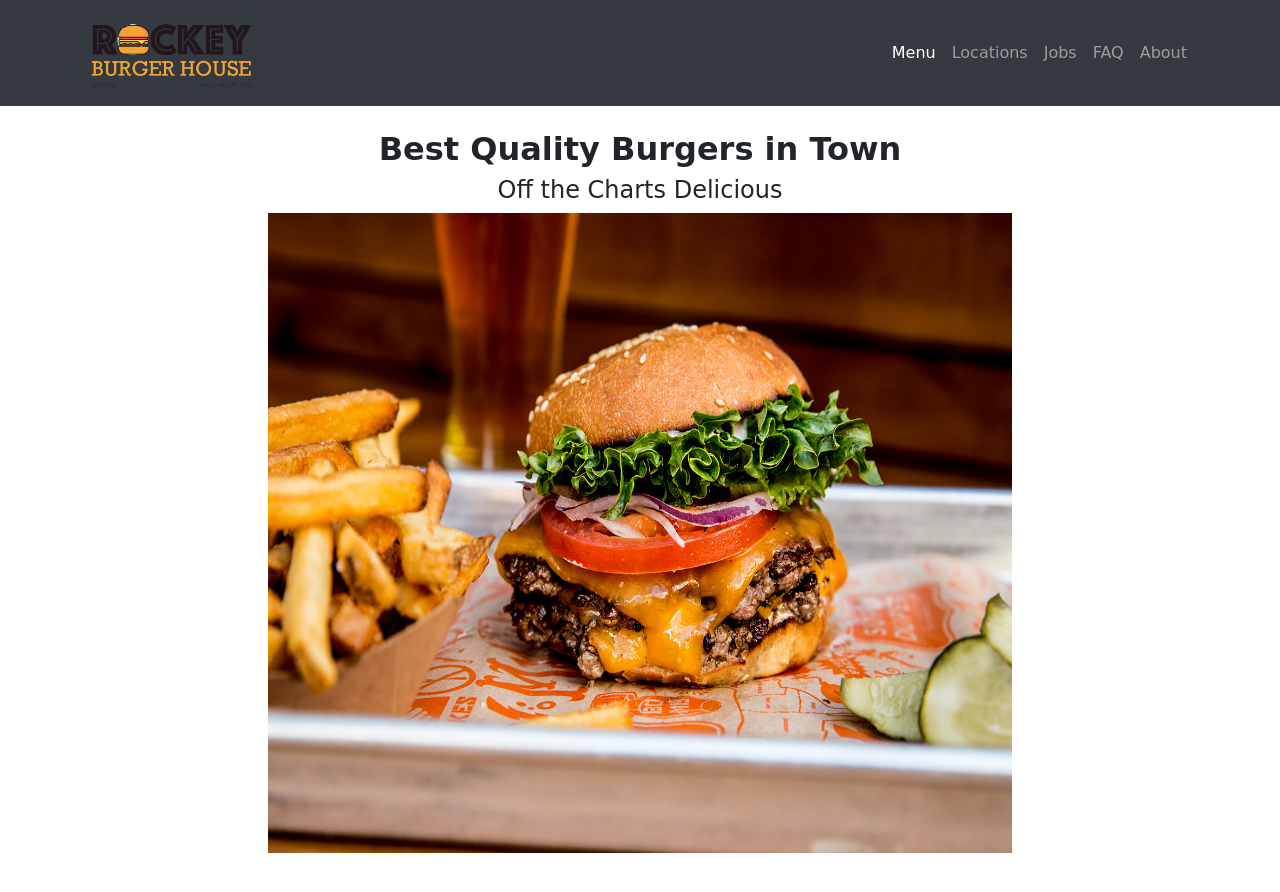
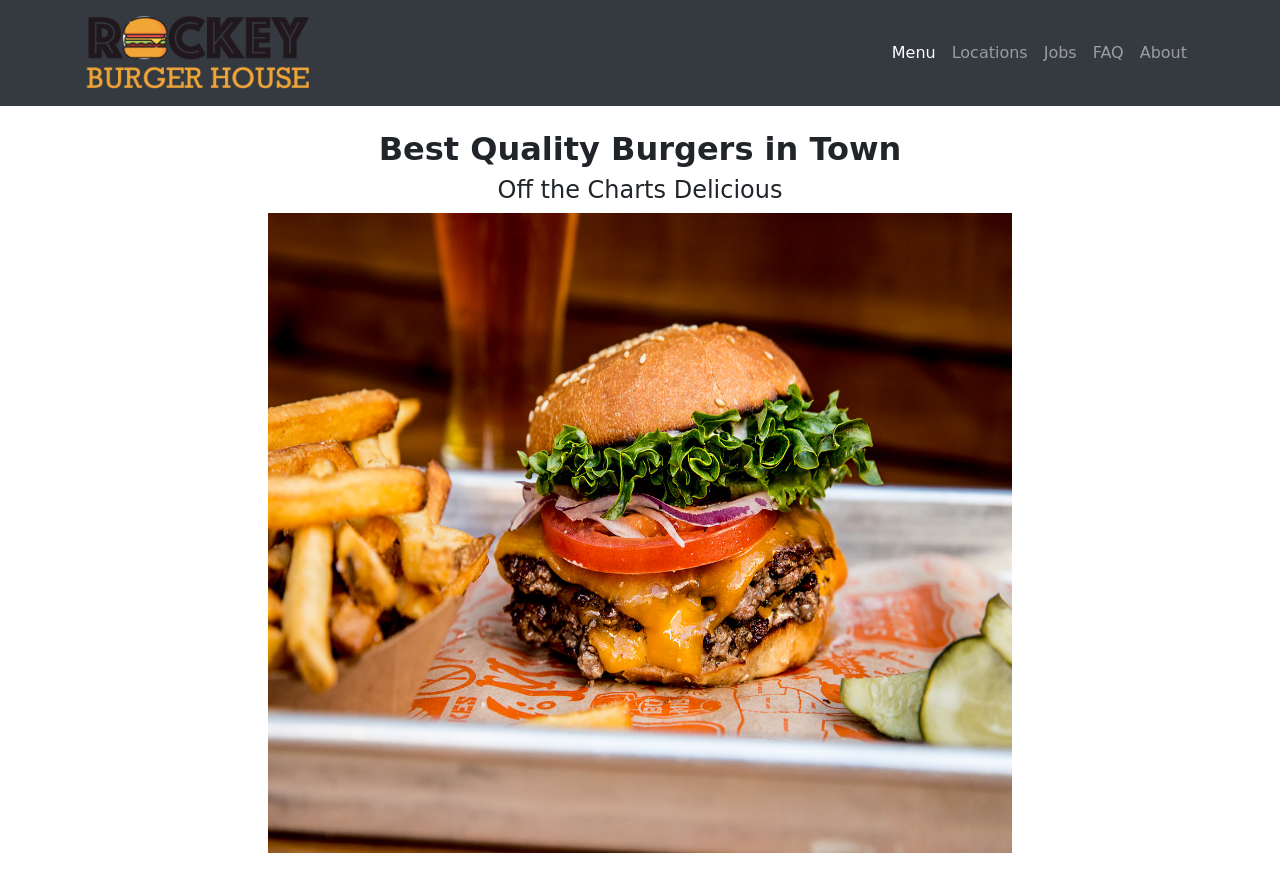
Before and after one commit to TheOleDoc/190204_RockeyBurgers, a website: page index.html in a window 1280 px wide. Shown: the top 892 px of the page. Drawn offline with nearby package versions, Linux system fonts and the light colour scheme; a web font is replaced by a local one.

Commit message:
swapped-nav-logo-index-only

```diff
--- a/index.html
+++ b/index.html
@@ -30,7 +30,7 @@
                 <nav class="navbar navbar-expand-lg navbar-dark bg-dark static-top">
                     <div class="container">
                         <a class="navbar-brand" href="index.html">
-                            <img src="assets/rockeyburgers01-logo.png" id="nav-logo" alt="Rockey Burgers Logo"/>
+                            <img src="assets/Rockey-Burger-Nav-Logo.png" id="nav-logo" alt="Rockey Burgers Logo"/>
                         <button class="navbar-toggler" type="button" data-toggle="collapse" data-target="#navbarResponsive" aria-controls="navbarResponsive" aria-expanded="false" aria-label="Toggle navigation">
                             <span class="navbar-toggler-icon"></span>
                         </button>
--- a/scss/style.scss
+++ b/scss/style.scss
@@ -1,6 +1,7 @@
 html, body {
   width: 100%;
   font-family: 'Averia Sans Libre', cursive;
+  background-color: white;
 }
 #burger-hero {
   height: 40em;
@@ -64,6 +65,7 @@ html, body {
 
 nav {
   width: 100%;
+  background-color: #3c3d41;
 }
 
 .bestQuality {
```
Also changed, not shown: assets/Rockey-Burger-Nav-Logo.png (added), css/style.css.
